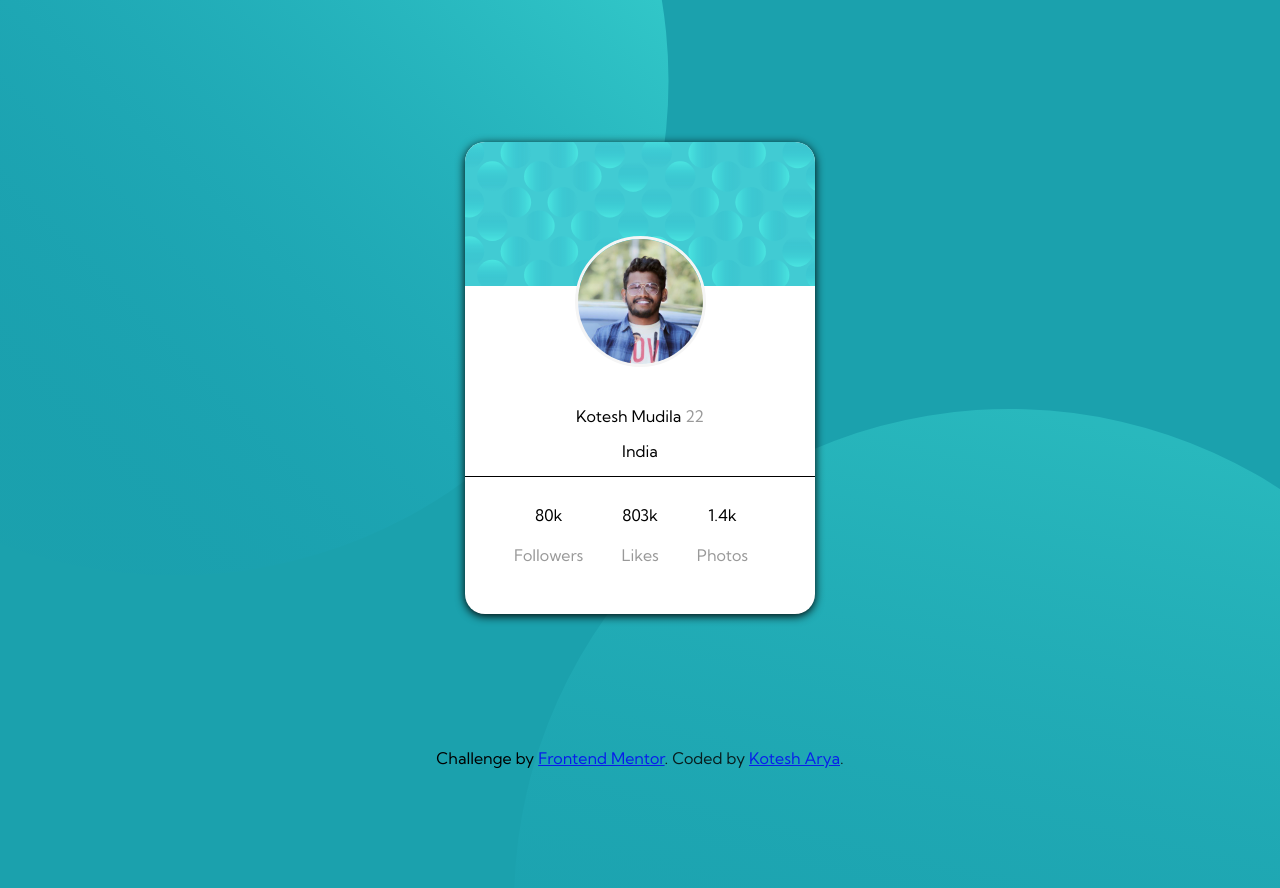
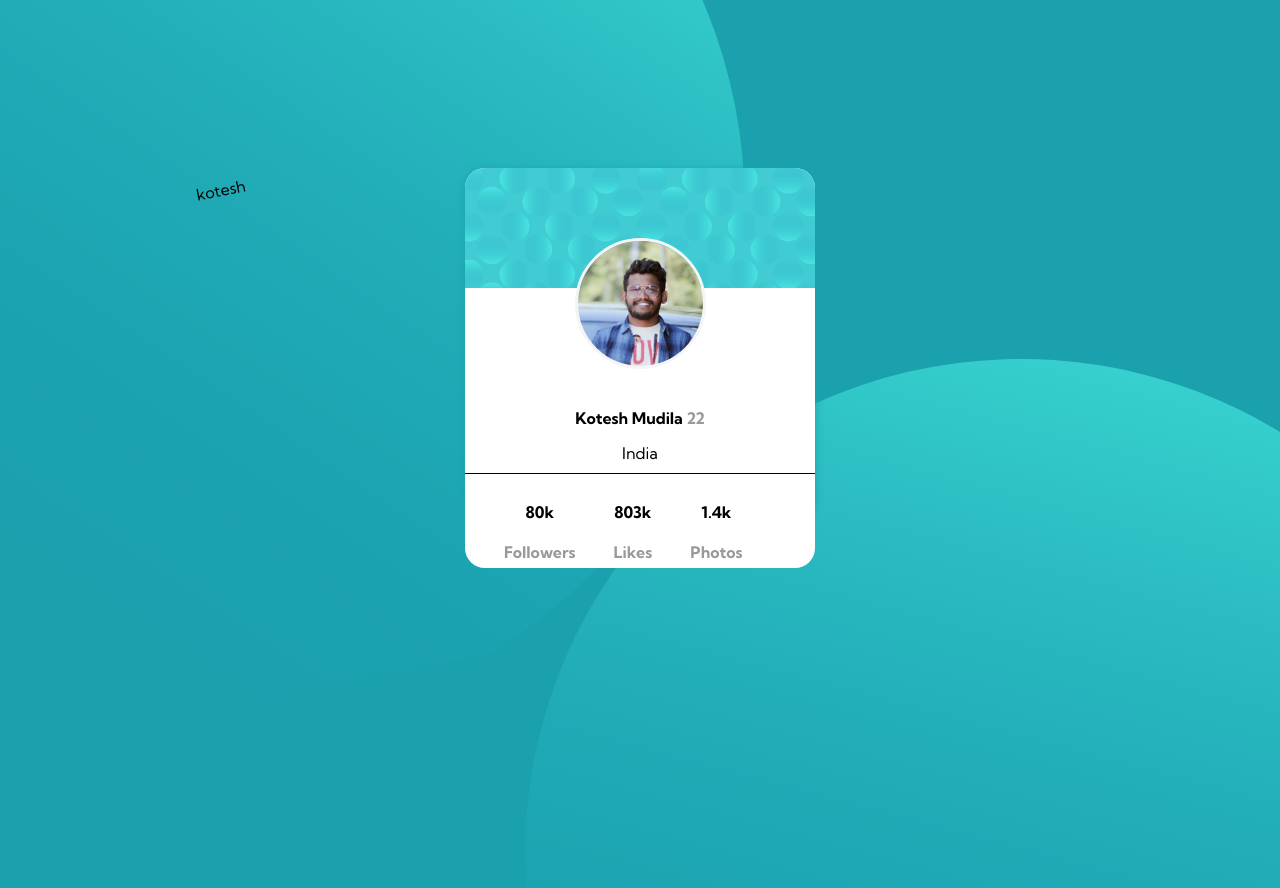
Before and after one commit to kotesh-arya/Profile_card_component, a plain HTML site: page index.html in a window 1280 px wide. Shown: the top 888 px of the page. Drawn offline with Linux system fonts and the light colour scheme.

Commit message:
STYLE : adjusted background shapes

```diff
--- a/index.html
+++ b/index.html
@@ -35,7 +35,6 @@
    </section>
   </main>
 
-  <div class="attribution">Challenge by <a href="https://www.frontendmentor.io?ref=challenge"target="_blank">Frontend Mentor</a>. Coded by <a href="#">Kotesh Arya</a>. </div>
 
 
 
--- a/styles.css
+++ b/styles.css
@@ -4,29 +4,31 @@ body {
     display: flex;
     flex-direction: column;
     font-family: 'Kumbh Sans', sans-serif;
-    height: 60rem;
+    height: 100%;
 }
 
 
 body::before {
     content: "";
     position: absolute;
-    background-image: url("../images/bg-pattern-bottom.svg");
+    background-image: url("../images/bg-pattern-top.svg");
     background-size: cover;
-    bottom: -600px;
-    right: -226px;
+    bottom: -550px;
+    right: -237px;
     padding: 31rem;
-    transform: rotate(58deg);
+    transform: rotate(330deg);
   }
 
   body::after {
-    content: "";
+    content: "kotesh";
     position: absolute;
     background-image: url("../images/bg-pattern-top.svg");
     background-size: cover;
-    top: -416px;
-    left: -323px;
+    top: -316px;
+    left: -300px;
     padding: 31rem;
+    transform: rotate(-11deg);
+
   }
 
 
@@ -44,13 +46,15 @@ body::before {
 .card-header {
     background-color: white;
     border-radius: 20px;
-box-shadow: 0px 2px 10px  black;
+box-shadow: 0px 2px 10px   #1BA1AD;
+margin-top: 20vh;
+height: 349px;
 }
 
 .card-bg {
     border-top-left-radius: 20px;
     border-top-right-radius: 20px;
-    height: 9rem;
+    height: 7.5rem;
     width: 100%;
     background-image: url("../images/bg-pattern-card.svg");
   background-size: cover;
@@ -65,11 +69,12 @@ box-shadow: 0px 2px 10px  black;
 .card-user {
     text-align: center;
     margin: 15px;
+    font-weight: bold;
+
 }
 
 .card-title {
     text-align: center;
-    margin: 15px;
 
 }
 .line{
@@ -82,17 +87,18 @@ box-shadow: 0px 2px 10px  black;
     display: flex;
     padding: 0px 20px 20px 20px;
     background-color: white;
- border-top-left-radius: 20px;
-    border-top-right-radius: 20px;
-    margin: 10px;
+ border-bottom-left-radius: 20px;
+    border-bottom-right-radius: 20px;
+
+    height:65px;
 }
 
 .stat {
     padding: 19px;
+    font-weight: bold;
 }.grey{
     color: #999;
 }
 .attribution{
     text-align: center;
-    margin-bottom: 200px;
 }
```
